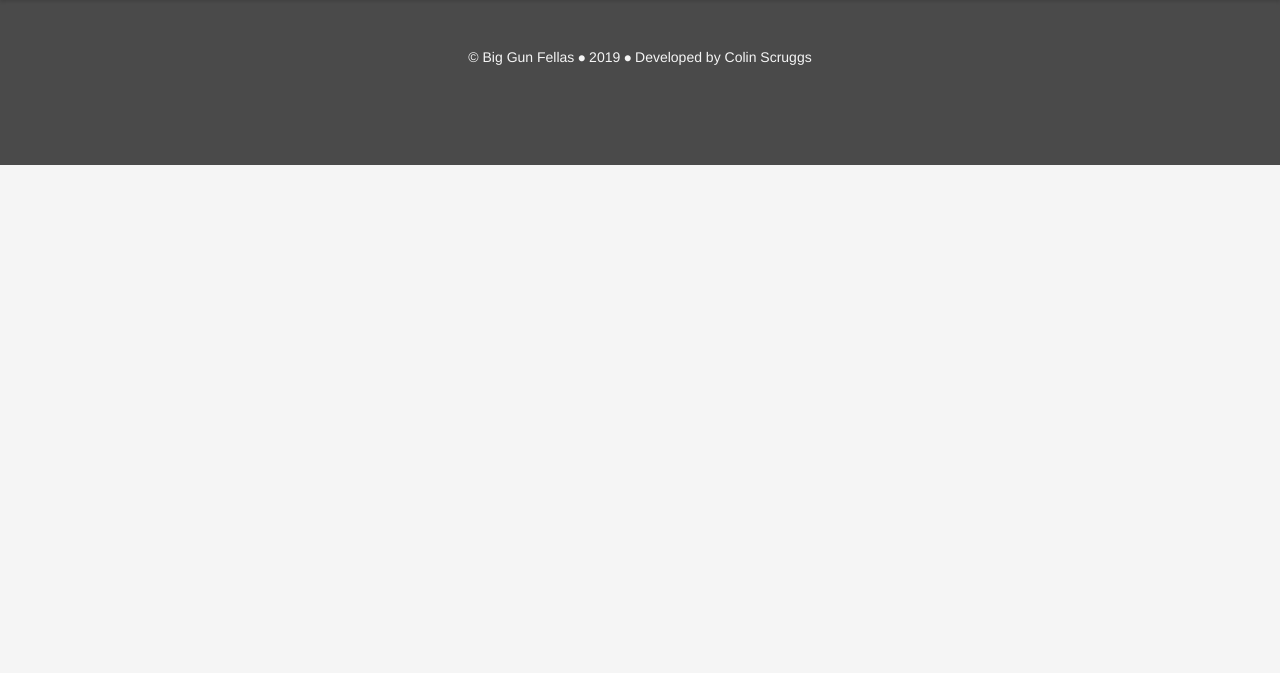
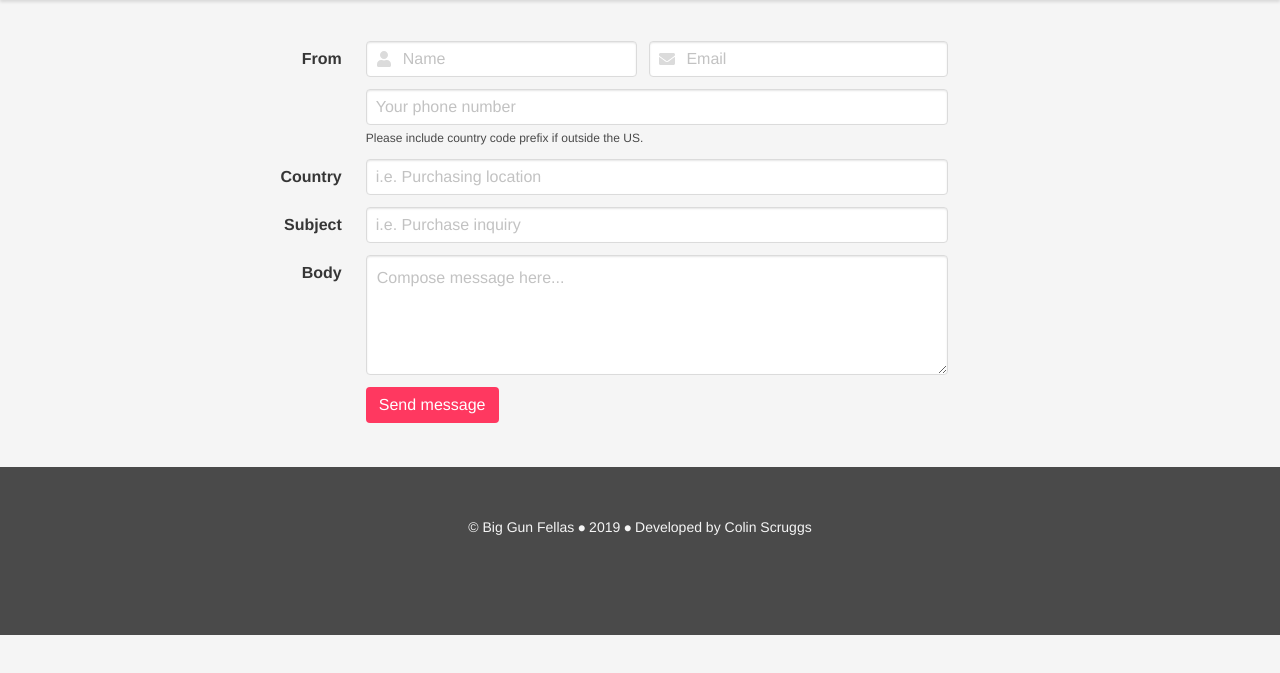
Before and after one commit to colinscruggs/bigfellaguns, a website: page contact.html in a window 1280 px wide. Shown: the part 55-728 px from the top of the page. Drawn offline with Linux system fonts and the light colour scheme; some packages are replaced by stand-ins of ours; a script that the page names is missing.

Commit message:
Finished contact page

```diff
--- a/_sass/main.scss
+++ b/_sass/main.scss
@@ -141,6 +141,14 @@ html {
   }
 }
 
+#contact {
+  margin: 2rem 0 2rem 0;
+
+  @media screen and (max-width: $break-small) {
+    margin: 2rem 0 4rem 0;
+  }
+}
+
 #landing-icons {
   margin: 4rem 0 0 0;
 
@@ -170,6 +178,10 @@ html {
   }
 }
 
+#contact {
+  margin: 4rem 0 0 0 0;
+}
+
 .footer {
   // margin-top: 4em;
   background-color: $grey-dark;
--- a/contact.html
+++ b/contact.html
@@ -66,7 +66,112 @@
   </nav>
 
   <!-- ------ BODY ------ -->
+  <!-- <section class="is-medium"> -->
+  <div class="columns" id="contact">
+    <div class="column is-7-desktop is-offset-2-desktop is-10-mobile is-offset-1-mobile">
+      <div class="field is-horizontal">
+        <div class="field-label is-normal">
+          <label class="label">From</label>
+        </div>
+        <div class="field-body">
+          <div class="field">
+            <p class="control is-expanded has-icons-left">
+              <input class="input" type="text" placeholder="Name">
+              <span class="icon is-small is-left">
+                <i class="fas fa-user"></i>
+              </span>
+            </p>
+          </div>
+          <div class="field">
+            <p class="control is-expanded has-icons-left has-icons-right">
+              <input class="input" type="email" placeholder="Email">
+              <span class="icon is-small is-left">
+                <i class="fas fa-envelope"></i>
+              </span>
+              <!-- <span class="icon is-small is-right">
+                      <i class="fas fa-check"></i>
+                    </span> -->
+            </p>
+          </div>
+        </div>
+      </div>
 
+      <div class="field is-horizontal">
+        <div class="field-label"></div>
+        <div class="field-body">
+          <div class="field is-expanded">
+            <div class="field">
+              <p class="control is-expanded">
+                <input class="input" type="tel" placeholder="Your phone number">
+              </p>
+            </div>
+            <p class="help">Please include country code prefix if outside the US.</p>
+          </div>
+        </div>
+      </div>
+
+      <div class="field is-horizontal">
+        <div class="field-label is-normal">
+          <label class="label">Country</label>
+        </div>
+        <div class="field-body">
+          <div class="field">
+            <div class="control">
+              <input class="input" type="text" placeholder="i.e. Purchasing location">
+            </div>
+            <p class="help is-danger is-hidden">
+              This field is required
+            </p>
+          </div>
+        </div>
+      </div>
+
+      <div class="field is-horizontal">
+        <div class="field-label is-normal">
+          <label class="label">Subject</label>
+        </div>
+        <div class="field-body">
+          <div class="field">
+            <div class="control">
+              <input class="input" type="text" placeholder="i.e. Purchase inquiry">
+            </div>
+            <p class="help is-danger is-hidden">
+              This field is required
+            </p>
+          </div>
+        </div>
+      </div>
+
+      <div class="field is-horizontal">
+        <div class="field-label is-normal">
+          <label class="label">Body</label>
+        </div>
+        <div class="field-body">
+          <div class="field">
+            <div class="control">
+              <textarea class="textarea" placeholder="Compose message here..."></textarea>
+            </div>
+          </div>
+        </div>
+      </div>
+
+      <div class="field is-horizontal">
+        <div class="field-label">
+          <!-- Left empty for spacing -->
+        </div>
+        <div class="field-body">
+          <div class="field">
+            <div class="control">
+              <button class="button is-danger">
+                Send message
+              </button>
+            </div>
+          </div>
+        </div>
+      </div>
+    </div> <!-- end column-->
+  </div> <!-- end columns -->
+  <!-- </section> -->
 
 
   <!-- ------ FOOTER ------ -->
```
Also changed, not shown: css/main.css.
